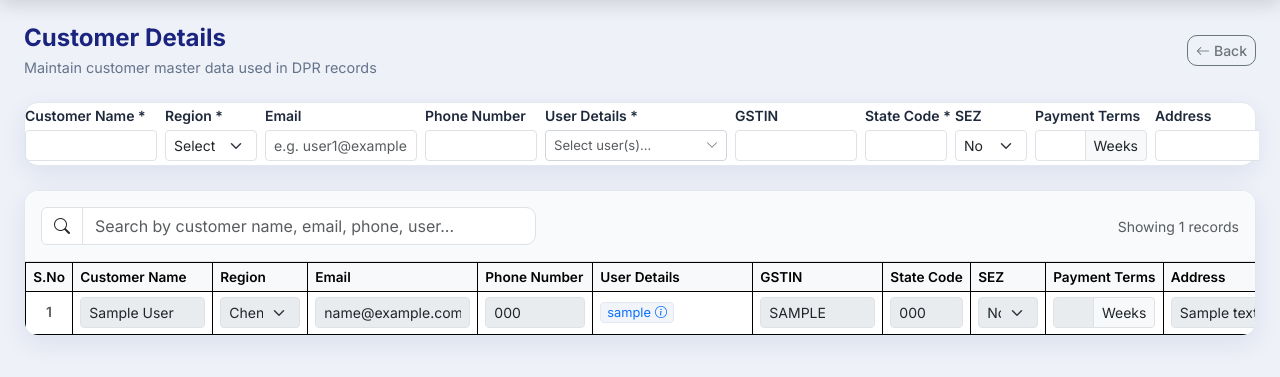
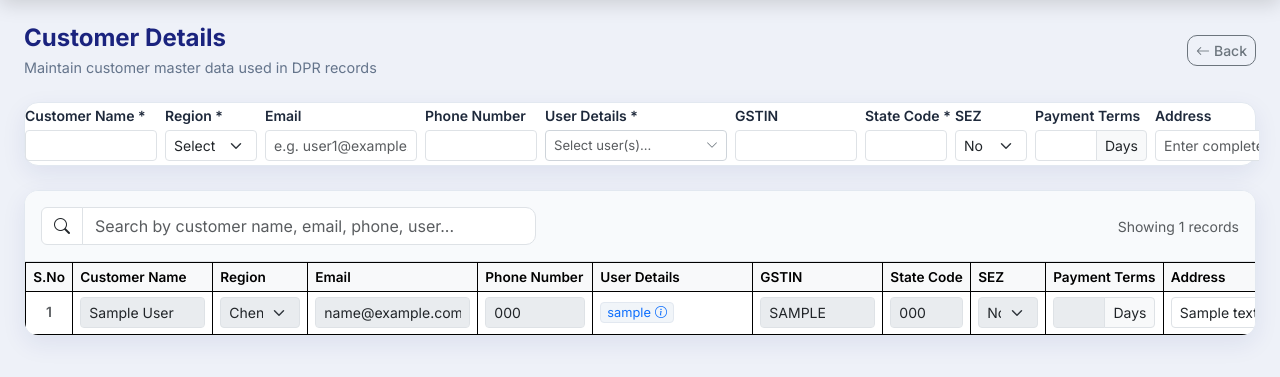
Before and after one commit to DhiviJR/DPR-Tool, a Django app: page /customer-details/ in a window 1280 px wide. Shown: the part 61-438 px from the top of the page. Run offline with Django 5.2, Linux system fonts and the light colour scheme; a user stored in the database is signed in; tables that the repository leaves empty hold one stand-in row (values such as "Sample post").

Commit message:
Change Payment Terms from Weeks to Days and add dynamic expanding address fields for Customer and Supplier masters

```diff
--- a/templates/customer_details.html
+++ b/templates/customer_details.html
@@ -350,12 +350,12 @@
                 <label class="form-label small fw-semibold text-nowrap mb-1">Payment Terms</label>
                 <div class="input-group input-group-sm">
                     <input type="number" name="payment_terms" class="form-control form-control-sm" min="0" value="{{ prefill_data.payment_terms|default:'' }}">
-                    <span class="input-group-text">Weeks</span>
+                    <span class="input-group-text">Days</span>
                 </div>
             </div>
-            <div class="col" style="min-width: 140px;">
+            <div class="col" style="min-width: 220px; flex-grow: 1.5;">
                 <label class="form-label small fw-semibold text-nowrap mb-1">Address</label>
-                <input type="text" name="address" class="form-control form-control-sm" value="{{ prefill_data.address|default:'' }}">
+                <textarea name="address" rows="1" class="form-control form-control-sm js-auto-expand-address" placeholder="Enter complete address..." style="min-height: 31px; resize: vertical; overflow-y: hidden;">{{ prefill_data.address|default:'' }}</textarea>
             </div>
             <div class="col-auto">
                 <button type="submit" class="btn btn-success btn-sm text-nowrap px-3">
@@ -397,7 +397,7 @@
                         <th style="min-width: 85px;">State Code</th>
                         <th style="min-width: 75px;">SEZ</th>
                         <th style="min-width: 110px;">Payment Terms</th>
-                        <th style="min-width: 160px;">Address</th>
+                        <th style="min-width: 220px;">Address</th>
                         <th style="min-width: 125px;">Created At</th>
                         <th style="min-width: 145px;" class="text-center">Action</th>
                     </tr>
@@ -491,11 +491,11 @@
                         <td>
                             <div class="input-group input-group-sm">
                                 <input type="number" name="payment_terms" form="form-{{ customer.id }}" class="form-control form-control-sm master-edit-field" value="{{ customer.payment_terms|default:'' }}" min="0" disabled>
-                                <span class="input-group-text">Weeks</span>
+                                <span class="input-group-text">Days</span>
                             </div>
                         </td>
-                        <td>
-                            <input type="text" name="address" form="form-{{ customer.id }}" class="form-control form-control-sm master-edit-field" value="{{ customer.address|default:'' }}" disabled>
+                        <td style="min-width: 220px; max-width: 320px;">
+                            <textarea name="address" form="form-{{ customer.id }}" class="form-control form-control-sm master-edit-field js-auto-expand-address" rows="1" style="min-height: 31px; resize: vertical; background-color: transparent;" disabled title="{{ customer.address|default:'' }}">{{ customer.address|default:'' }}</textarea>
                         </td>
                         <td class="small text-muted text-nowrap">
                             {{ customer.created_at|date:'Y-m-d H:i' }}
@@ -1146,6 +1146,31 @@ document.addEventListener('DOMContentLoaded', function() {
             form.scrollIntoView({ behavior: 'smooth' });
         }
     }
+
+    // Auto-expand address fields dynamically so long addresses are completely visible
+    function autoExpandAddressField(el) {
+        if (!el) return;
+        el.style.height = 'auto';
+        const newHeight = Math.max(31, el.scrollHeight);
+        el.style.height = newHeight + 'px';
+    }
+
+    document.addEventListener('input', function(e) {
+        if (e.target && e.target.classList.contains('js-auto-expand-address')) {
+            autoExpandAddressField(e.target);
+        }
+    });
+
+    document.addEventListener('focusin', function(e) {
+        if (e.target && e.target.classList.contains('js-auto-expand-address')) {
+            autoExpandAddressField(e.target);
+        }
+    });
+
+    // Expand on initial page load
+    setTimeout(function() {
+        document.querySelectorAll('.js-auto-expand-address').forEach(autoExpandAddressField);
+    }, 100);
 });
 </script>
 {% endblock %}
```
Also changed, not shown: templates/supplier_details.html (+32 -7 lines).
